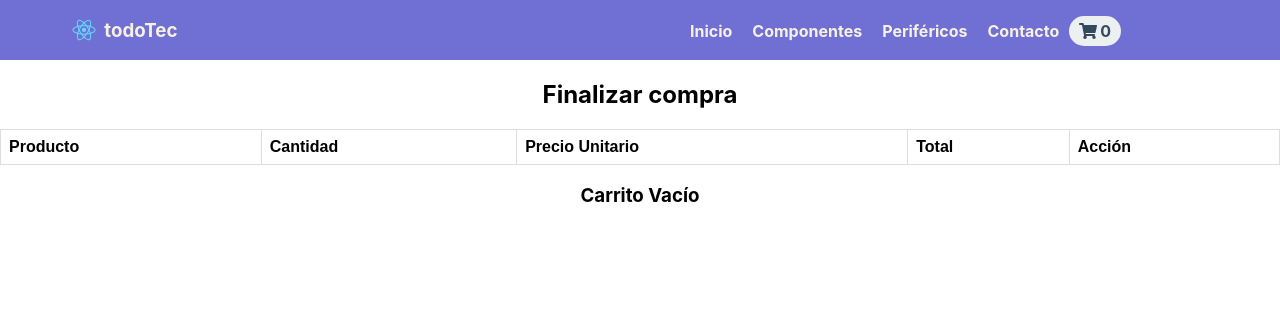
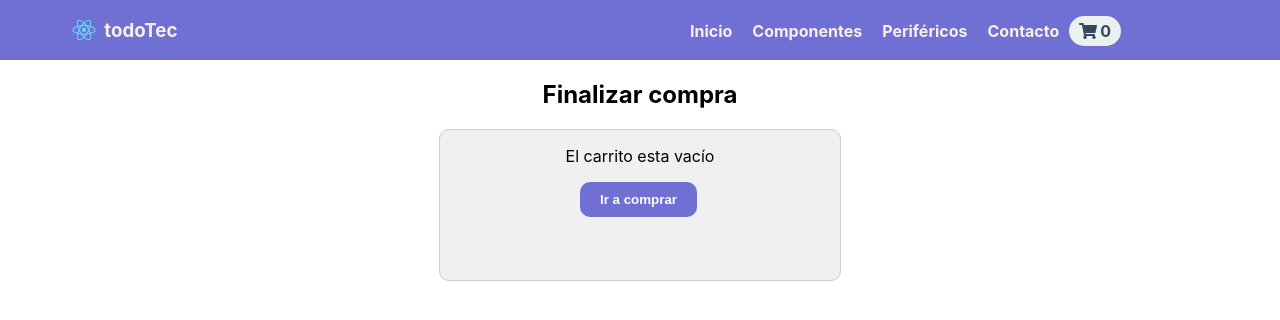
Before and after one commit to paaancho/todotecSantibanez, a React (Create React App) app: page /cart in a window 1280 px wide. Shown: the top 320 px of the page. Built offline with nearby package versions, Linux system fonts and the light colour scheme.

Commit message:
Desafío CartView

```diff
--- a/src/components/cart/cart.css
+++ b/src/components/cart/cart.css
@@ -10,6 +10,80 @@ table {
     padding: 8px;
   }
 
-  tr:nth-child(even) {
-    background-color: #dddddd;
-  }
+#btnRemoveItem{
+  background-color: #706fd3;
+  border: none;
+  box-sizing: border-box;
+  padding: 10px 20px;
+  cursor: pointer;
+  color:white;
+  font-weight: bold;
+  border-radius: 10px;
+}
+
+#btnClearCart{
+  margin: 15px;
+  background-color: #706fd3;
+  border: none;
+  box-sizing: border-box;
+  padding: 10px 20px;
+  cursor: pointer;
+  color:white;
+  font-weight: bold;
+  border-radius: 10px;
+}
+
+.clearCart{
+  background-color: rgba(182, 182, 182, 0.212);
+  width: 400px;
+  height: 150px;
+  margin: auto;
+  border-radius: 10px;
+  border: 1px solid #cccccc;
+}
+
+.clearCart p{
+  text-align: center;
+}
+
+.clearCart button{
+  margin: auto;
+}
+
+
+.clearCart button{
+    background-color: #706fd3;
+    border: none;
+    box-sizing: border-box;
+    padding: 10px 20px;
+    cursor: pointer;
+    color:white;
+    font-weight: bold;
+    border-radius: 10px;
+    margin-left: 35%;
+}
+
+.detail{
+  display: flex;
+  align-items: center;
+}
+
+.detail p{
+  margin-left: 15px;
+  font-weight: bold;
+}
+
+.detail p span{
+  font-weight: normal;
+  font-size: 10px;
+  color: #bbbbbb;
+}
+
+.totalCart{
+  margin-left: 80%;
+}
+
+.totalCart p{
+  font-weight: bold;
+  font-size: 24px;
+}
--- a/src/components/cart/cart.jsx
+++ b/src/components/cart/cart.jsx
@@ -1,6 +1,6 @@
 import { useEffect, useState } from "react";
 import { useCartContext } from "../contexts/cartContext/cartContext";
-import Loader from "../loader/loader";
+import { Link } from "react-router-dom";
 import './cart.css';
 
 const Cart = () => {
@@ -23,33 +23,49 @@ const Cart = () => {
         <>
             <h2 Style="text-align:center">Finalizar compra</h2>
                 <div className="cartContainerDetail">
+                    {cartItems.length > 0 ?
+                    <div className="cartDetail">
+                            <button id="btnClearCart" tpye="button" onClick={clearCart}>Vacíar Carrito</button>
                             <table>
                             <thead>
                                 <tr>
-                                <th>Producto</th>
-                                <th>Cantidad</th>
-                                <th>Precio Unitario</th>
-                                <th>Total</th>
-                                <th>Acción</th>
+                                    <th Style="width:35%">Producto</th>
+                                    <th col="1">Cantidad</th>
+                                    <th col="1">Precio Unitario</th>
+                                    <th col="1">Total</th>
+                                    <th Style="width:15%">Acción</th>
                                 </tr>
                             </thead>
                             <tbody>
                                     {
-                            cartItems ?
                                         cartItems.map((item) => (
-                                    <tr key={item.name}>
-                                        <td>{item.name}</td>
+                                            <tr key={item.id}>
+                                                <td>
+                                                    <div className="detail">
+                                                        <img src={item.photo} alt="Imagen product" width="100" height="100" />
+                                                        <p>{item.name}<br/><span>SKU: 000{item.id}</span></p>
+                                                    </div>
+                                                </td>
                                                 <td>{item.cantidad}</td>
                                                 <td>{item.price}</td>
                                                 <td>{item.price * item.cantidad}</td>
-                                        <td><button onClick={() => removeItem(item.id)}>Eliminar</button></td>
+                                                <td><button id="btnRemoveItem" onClick={() => removeItem(item.id)}>Eliminar</button></td>
                                             </tr>
                                         ))
-                            : <Loader />
                                     }
                             </tbody>
                             </table>
-                    {cartItems.length > 0 ? <button tpye="button" onClick={clearCart}>Vacíar Carrito</button> : <h3 Style="text-align:center;">Carrito Vacío</h3>}
+                            <div className="totalCart">
+                                <p>Total: ${cartConsumer.getTotalCarts()}</p>
+                            </div>
+                    </div>:
+                    <div className="clearCart">
+                        <p>El carrito esta vacío</p>
+                        <Link to="/">
+                            <button type="button">Ir a comprar</button>
+                        </Link>
+                    </div>
+                    }
                 </div>
         </>
     )
--- a/src/components/contexts/cartContext/cartContext.jsx
+++ b/src/components/contexts/cartContext/cartContext.jsx
@@ -54,65 +54,21 @@ export const CartContextProvider = ({children}) => {
     }
 
 
+    const getTotalCarts = () => {
+        let total = 0;
+        cartItems.forEach(element => {
+            let subTotal = element.cantidad * element.price;
+            total = total + subTotal;
+        });
+        return total;
+    }
+
+
 
     return (
-        <CartContext.Provider value={{addItem, getItems, clearCart, removeItem, updateItem, isInCart}}>
+        <CartContext.Provider value={{addItem, getItems, clearCart, removeItem, updateItem, isInCart, getTotalCarts}}>
             {children}
         </CartContext.Provider>
     )
 
 }
-
-// export default CartContextProvider;
-
-
-// export const CartContext = createContext([]);
-// const [cartItems, setCartItems] = useState([]);
-
-
-// import React, { useState } from "react";
-// import { useContext } from "react/cjs/react.development";
-
-
-// // export const useCart =  useContext(cartContext);
-// export const useCart = useContext(CartContext);
-// const CartContext = () => {
-
-// };
-// export const CartProvider = ({ children }) => {
-//     const [cart, setCart] = useState([]);
-//     //Mostrar Carrito en Consola.
-//     console.log(cart);
-
-
-//     const addItem = (item, id) =>{
-
-//         //some retorna true or false dependiendo si la condicion se cumple o no
-//         const isInCart = cart.some((producto) => producto.id === id);
-//         console.log(isInCart);
-//         //Si el producto ya existia en el carrito
-//         if(isInCart){
-//             console.log(item.id + "ya estaba en el carrito");
-//             console.log(`Carrito de Compras:\n${cart}`);
-//             return false;
-//         }
-//         //Si el producto no estaba en el carrito
-//         else{
-//             setCart([...cart, item]);
-//             console.log(`Carrito de Compras:\n${cart}`);
-//             return true;
-//         }
-//     }
-
-//     const emptyCart = () => {
-//         setCart([]);
-//     }
-
-//     return(
-//         <CartContext.Provider value={{cart, addItem, emptyCart}}>
-//             {children}
-//         </CartContext.Provider>
-//     )
-// }
-
-// export default CartContext;
--- a/src/components/item/item.css
+++ b/src/components/item/item.css
@@ -14,3 +14,15 @@
 .item button:hover{
     background-color: #6160a8;
 }
+
+#btnGoCart{
+    background-color: #706fd3;
+    border: none;
+    box-sizing: border-box;
+    padding: 10px 20px;
+    cursor: pointer;
+    color:white;
+    font-weight: bold;
+    margin-top: 50%;
+    border-radius: 10px;
+}
--- a/src/components/item/item.jsx
+++ b/src/components/item/item.jsx
@@ -2,16 +2,27 @@ import './item.css';
 import ItemCount from '../itemCount/itemCount';
 import { Link } from 'react-router-dom';
 import { useState } from 'react';
+import swal from 'sweetalert';
+import { useCartContext } from '../contexts/cartContext/cartContext';
 
 const Item = ({ product }) =>{
-
+    const cartConsumer = useCartContext();
     const [visibilityOnCart, setVisibilityOnCart] = useState(true);
     const [counterItem, setCounterItem] = useState(0);
 
     const onCartAdd = (data) =>{
         if(data > 0){
-            setVisibilityOnCart(false);
-            setCounterItem(data);
+            if(!cartConsumer.isInCart(product)){
+                setVisibilityOnCart(false);
+                setCounterItem(data);
+                product['cantidad'] = data;
+                cartConsumer.addItem(product);
+            }else{
+                swal({
+                    icon : 'info',
+                    title: 'Este producto ya esta añadido al carrito'
+                })
+            }
         }
     }
 
@@ -26,7 +37,7 @@ const Item = ({ product }) =>{
             {
                         visibilityOnCart ?
                         <ItemCount stock={product.stock} cartAdd={onCartAdd}/>
-                        : `${counterItem} Producto(s) añadido al Carrito`
+                        : <Link to="/cart"><button id="btnGoCart">Ir al carrito</button></Link>
                     }
             </div>
         </div>
```
Lines whose indentation alone changed are shown as unchanged.
